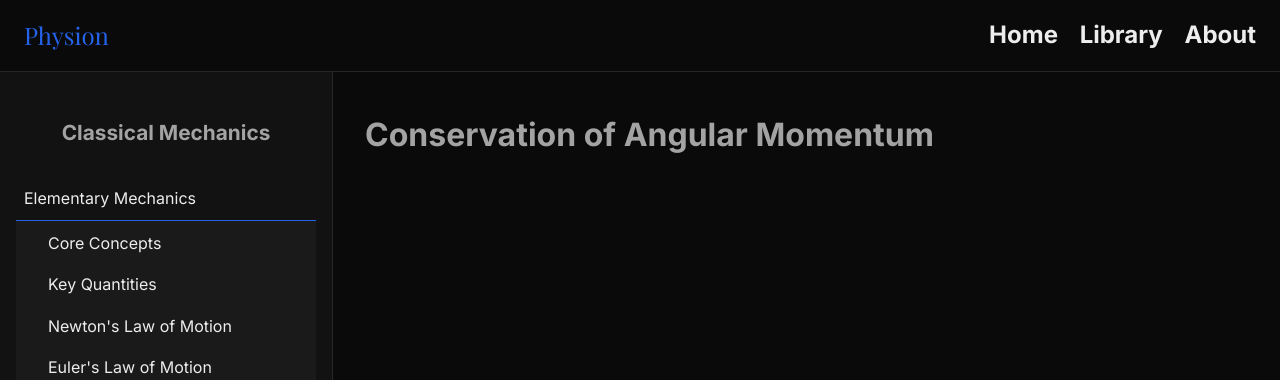
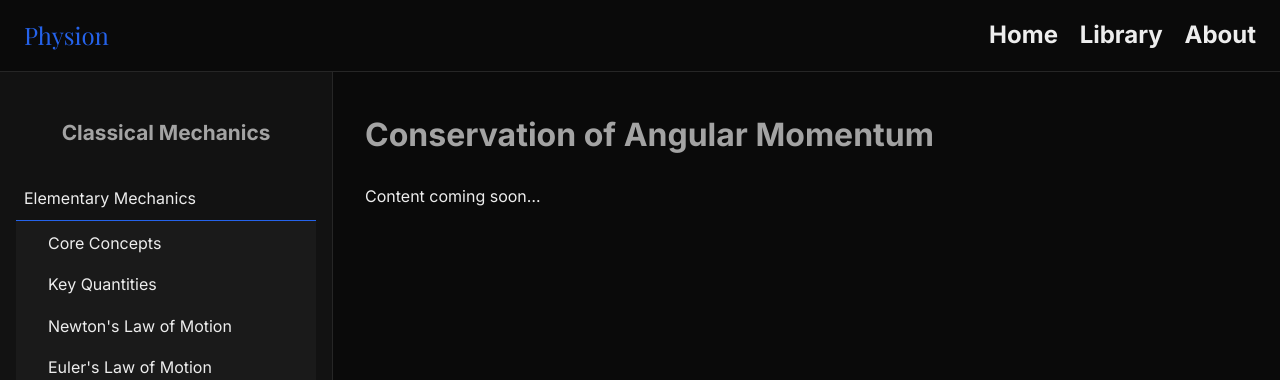
Before and after one commit to thfahim-xyz/physion, a Jekyll site: the page built from books/cm/cm1/cm1-6.md, in a window 1280 px wide. Shown: the top 380 px of the page. Built offline with Jekyll 4.4.1, drawn with Linux system fonts in a browser that asks for light colours.

Commit message:
Update cm1-6.md

```diff
--- a/books/cm/cm1/cm1-6.md
+++ b/books/cm/cm1/cm1-6.md
@@ -4,4 +4,6 @@ title: Conservation of Angular Momentum
 book: cm
 ---
 
-# Conservation of Angular Momentum
+# {{ page.title }}
+
+Content coming soon...
```
